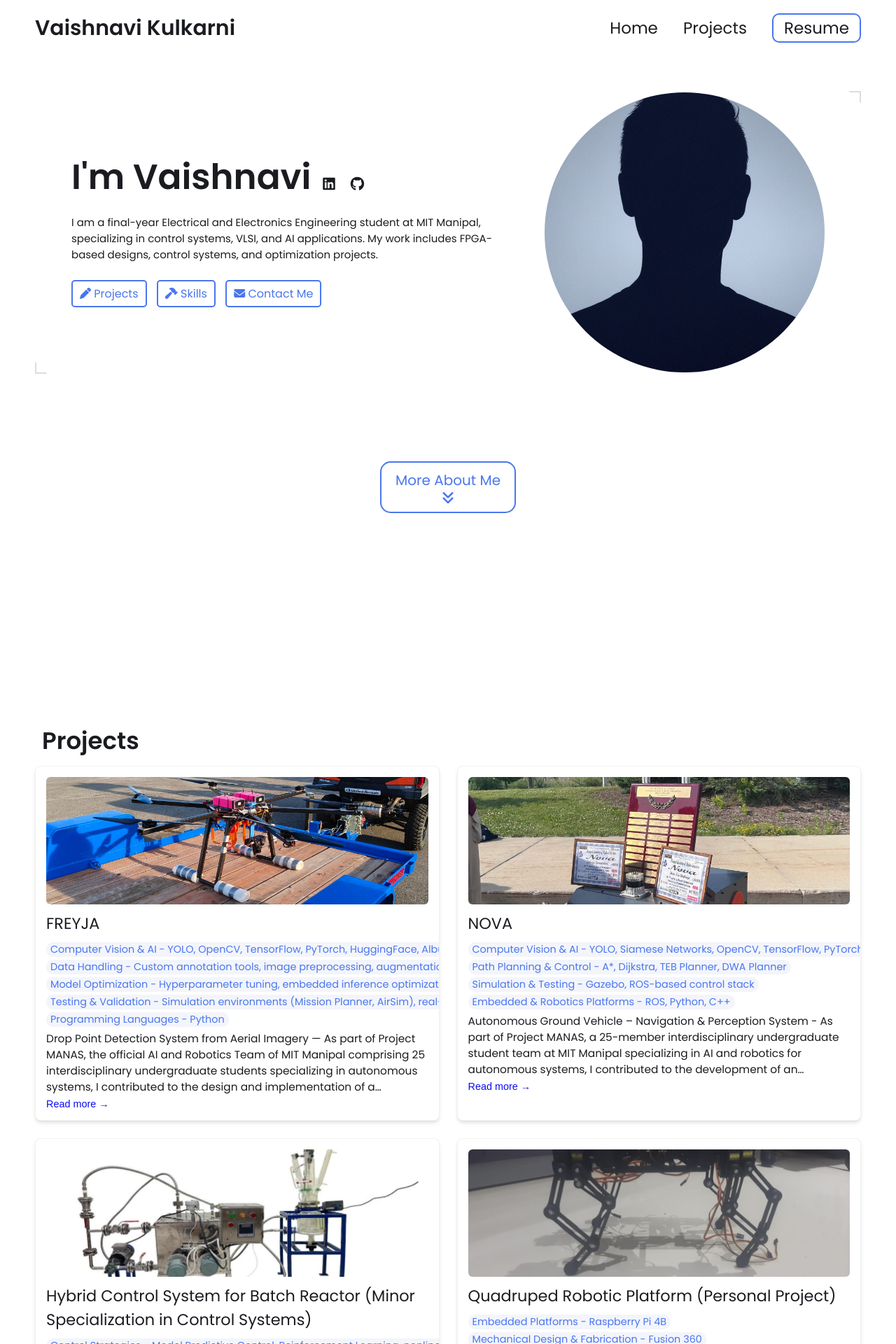
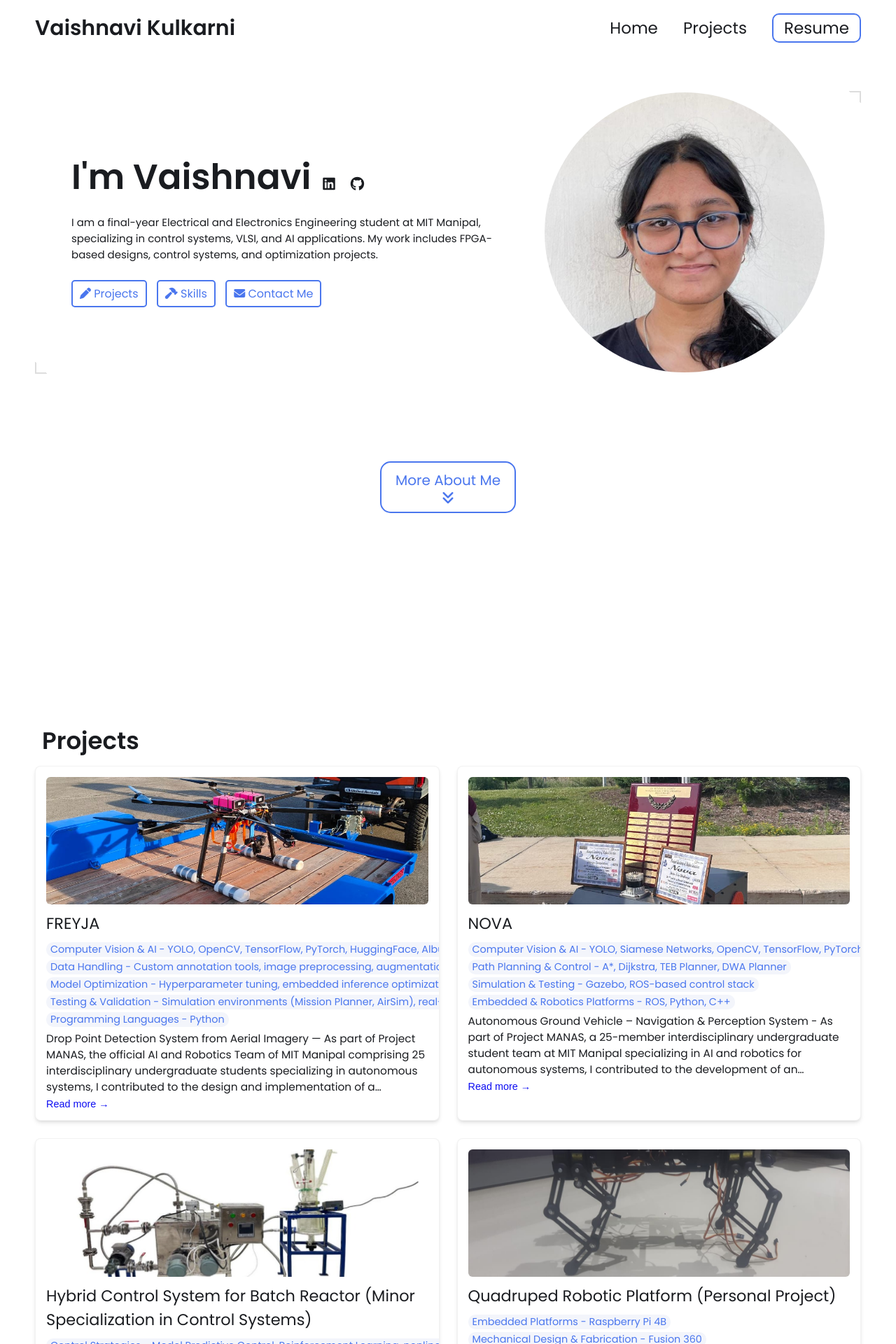
Before and after one commit to vk24940/vk24940.github.io, a Jekyll site: the page built from index.html, in a window 1280 px wide. Shown: the top 1920 px of the page at 70% size. Built offline with Jekyll 4.4.1, drawn with Linux system fonts in a browser that asks for light colours.

Commit message:
Update _config.yml

```diff
--- a/_config.yml
+++ b/_config.yml
@@ -18,7 +18,7 @@ description: >- # dont remove this line. this will ignore all new lines until th
   I am a final-year Electrical and Electronics Engineering student at MIT Manipal, specializing in control systems, VLSI, and AI applications. My work includes FPGA-based designs, control systems, and optimization projects.
 
 # Place your profile image in /assets/images/profile-image/folder and edit the file name
-profile_image: ./assets/images/profile-image/avatar.jpeg
+profile_image: ./assets/images/profile-image/img_me.jpg
 
 
 # Link your resume
```
